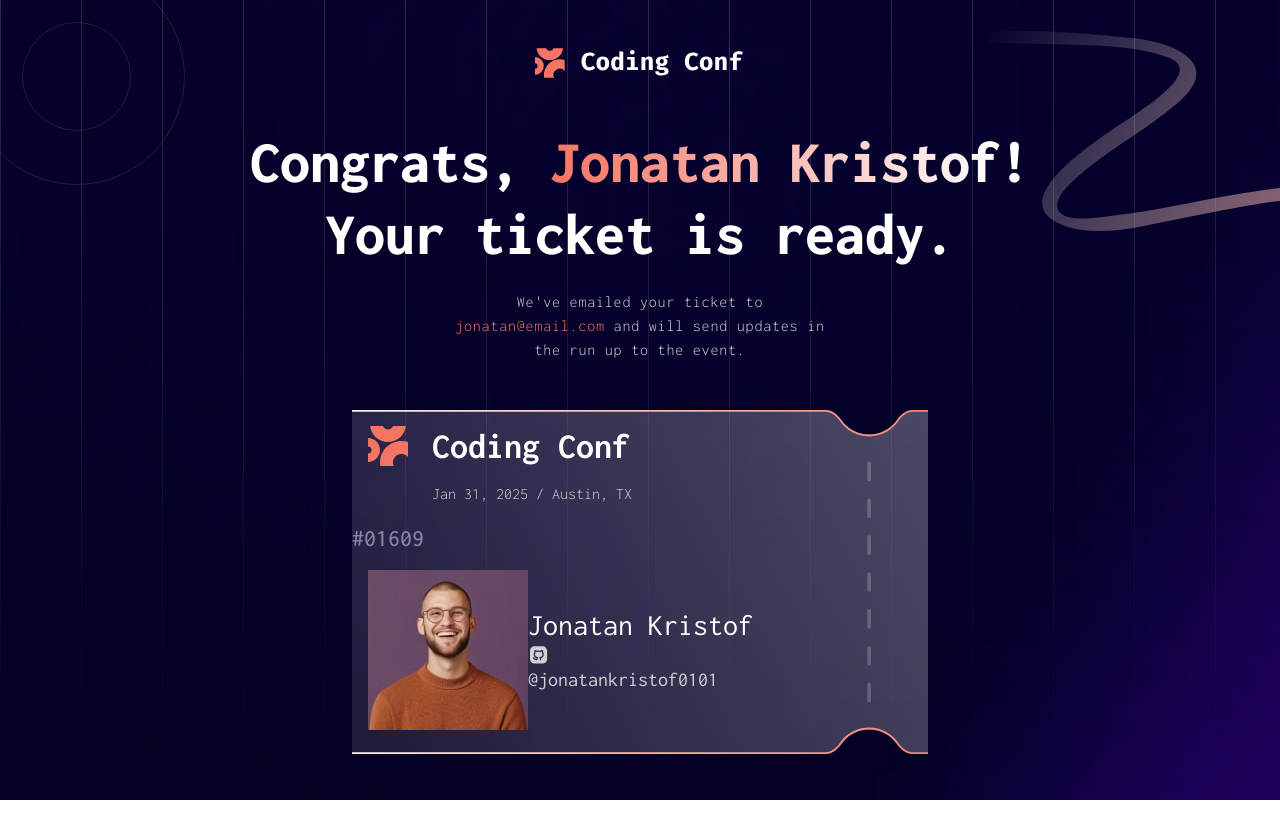
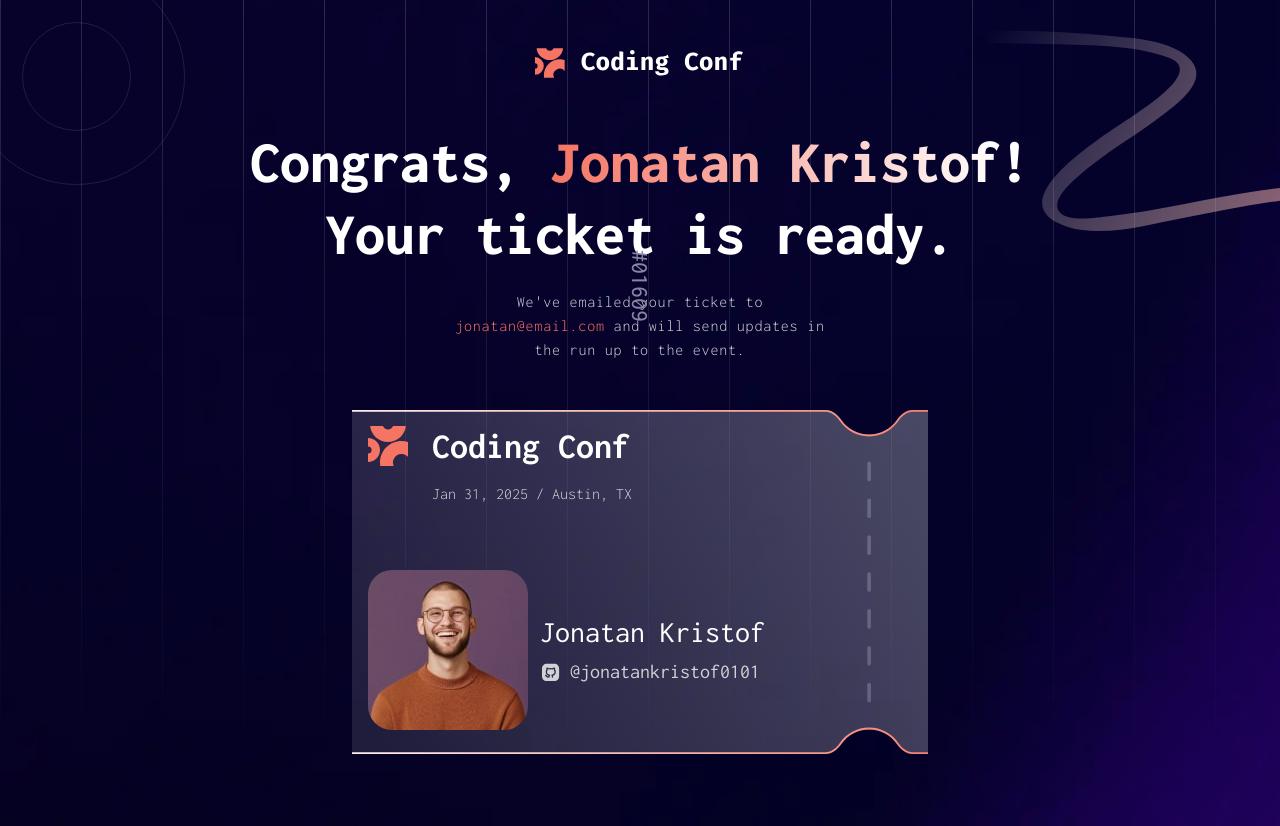
Before and after one commit to Afeez-Ola/conference-ticket-generator-main, a plain HTML site: page ticket.html in a window 1280 px wide. Before the commit the page ends 800 px from the top, so only its background shows below. Drawn offline with Linux system fonts and the light colour scheme.

Commit message:
Having fun

```diff
--- a/ticket.html
+++ b/ticket.html
@@ -47,12 +47,12 @@
               <p class="text-base font-light text-Neutral-light">Jan 31, 2025 / Austin, TX</p>
            </div>
          </div>
-         <span class="text-2xl font-medium text-Neutral-default">#01609</span>
-         <div class="flex items-center justify-start pb-2 m-4 ticket_profile">
-          <img src="assets/images/image-avatar.jpg" alt="image-avatar">
-          <div class="profile">
+         <span class="relative text-2xl rotate-90 left-[16.5] top-[17] font-medium text-Neutral-default">#01609</span>
+         <div class="flex items-center justify-start gap-3 pb-2 m-4 ticket_profile">
+          <img class="rounded-3xl" src="assets/images/image-avatar.jpg" alt="image-avatar">
+          <div class="flex flex-col gap-2 profile">
             <h3 class="text-3xl text-Neutral-veryLight">Jonatan Kristof</h3>
-            <p class="text-xl text-Neutral-light"><img src="assets/images/icon-github.svg" alt="icon-github">@jonatankristof0101</p>
+            <p class="flex gap-2 text-xl text-Neutral-light"><img src="assets/images/icon-github.svg" alt="icon-github">@jonatankristof0101</p>
           </div>
          </div>
 
```
Also changed, not shown: css/output.css.
